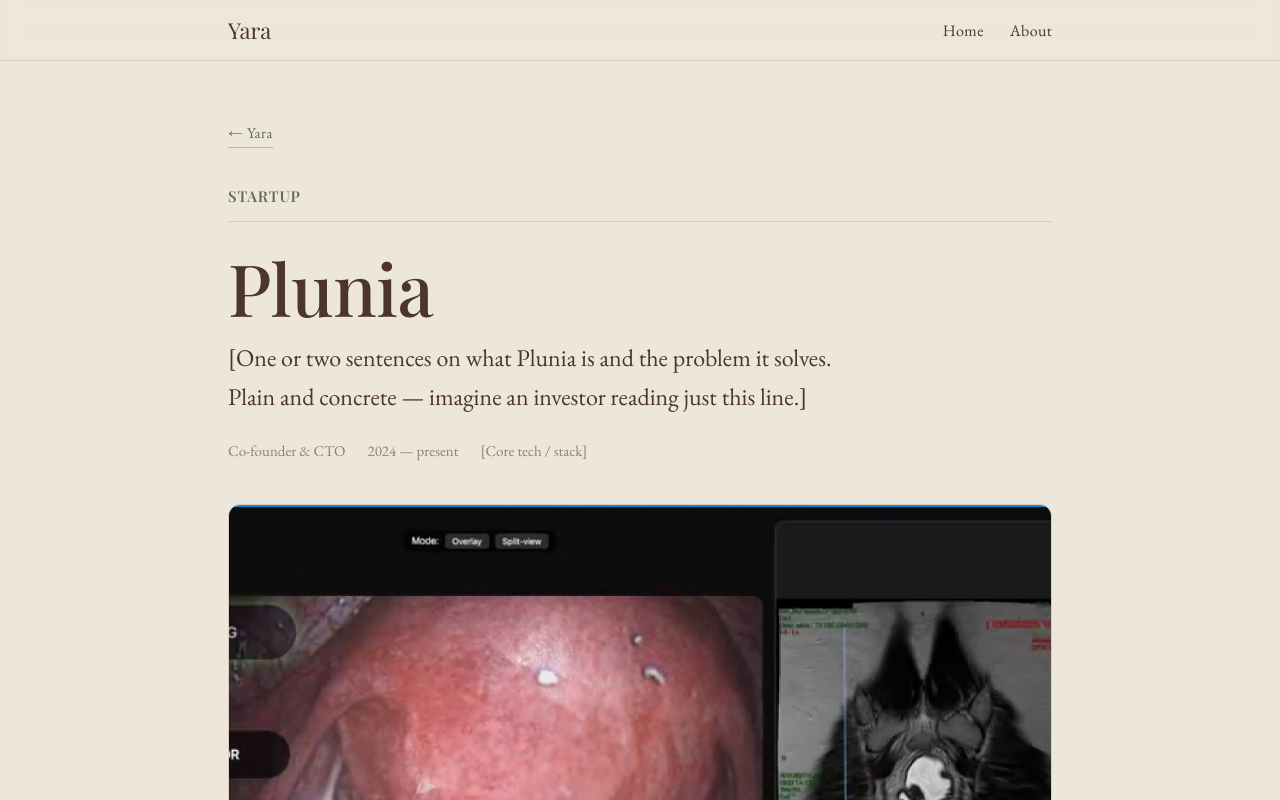
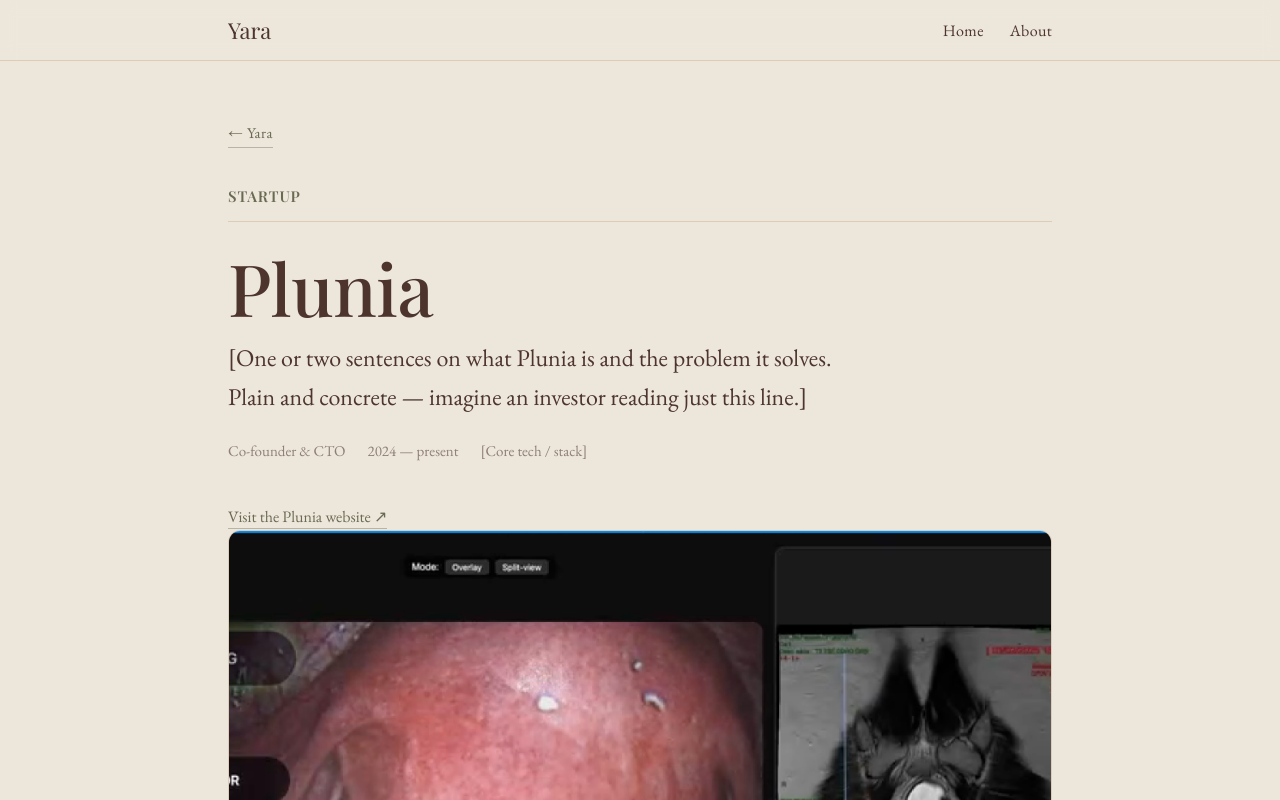
Before and after one commit to YaraIbrahimAnwar/portfolio, a Next.js app: page /plunia in a window 1280 px wide. Shown: the top 800 px of the page. Built offline with nearby package versions, Linux system fonts and the light colour scheme; a web font is replaced by a local one.

Commit message:
added plunia link

```diff
--- a/app/plunia/page.jsx
+++ b/app/plunia/page.jsx
@@ -21,6 +21,10 @@
           <span>2024 — present</span>
           <span>[Core tech / stack]</span>
         </div>
+
+        <p className="project-links">
+      <a href="https://plunia.fr" target="_blank" rel="noopener noreferrer">Visit the Plunia website ↗</a>
+        </p>
 
         <div className="figure"><img src="/interactor.png" alt="Plunia InteractOR" /></div>
         <p className="figcaption">A product shot, demo still, or logo lockup goes here.</p>
```
